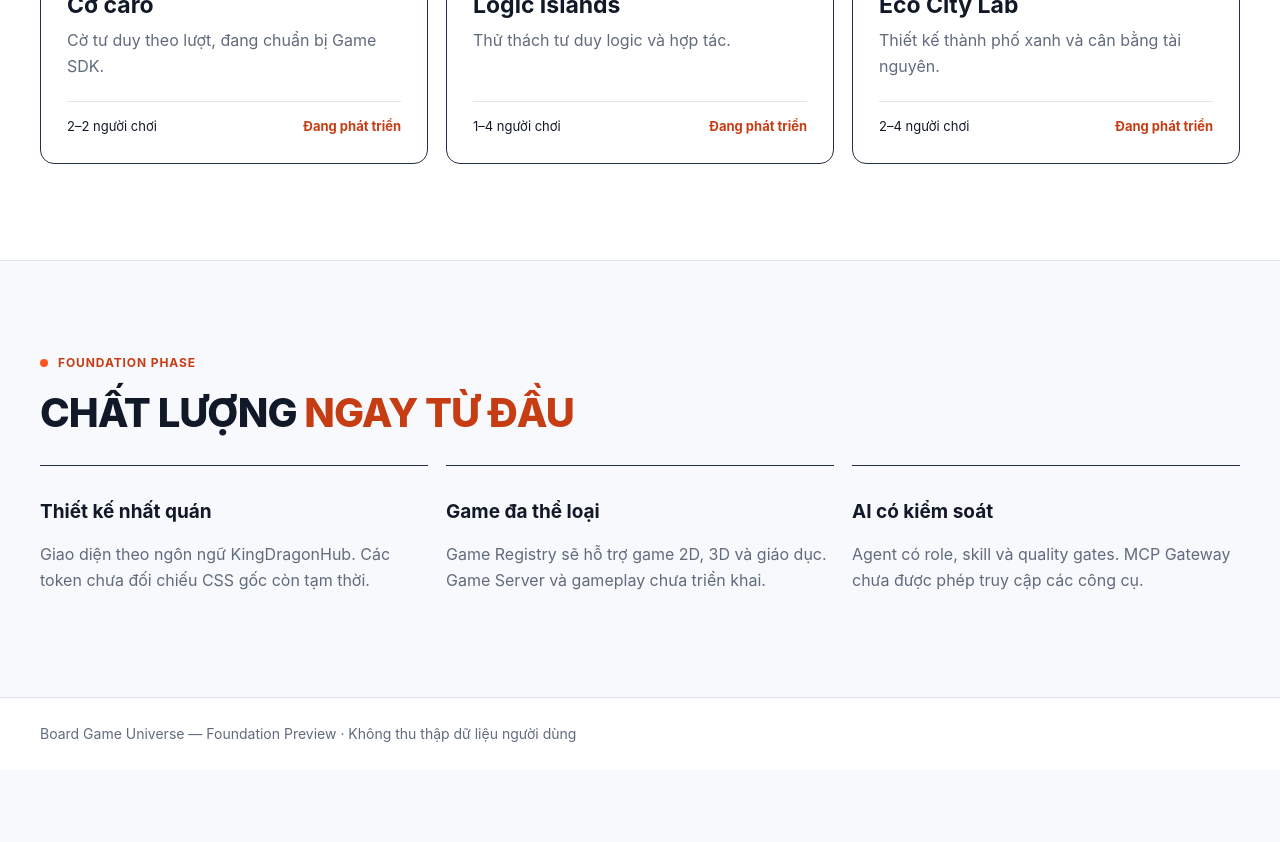
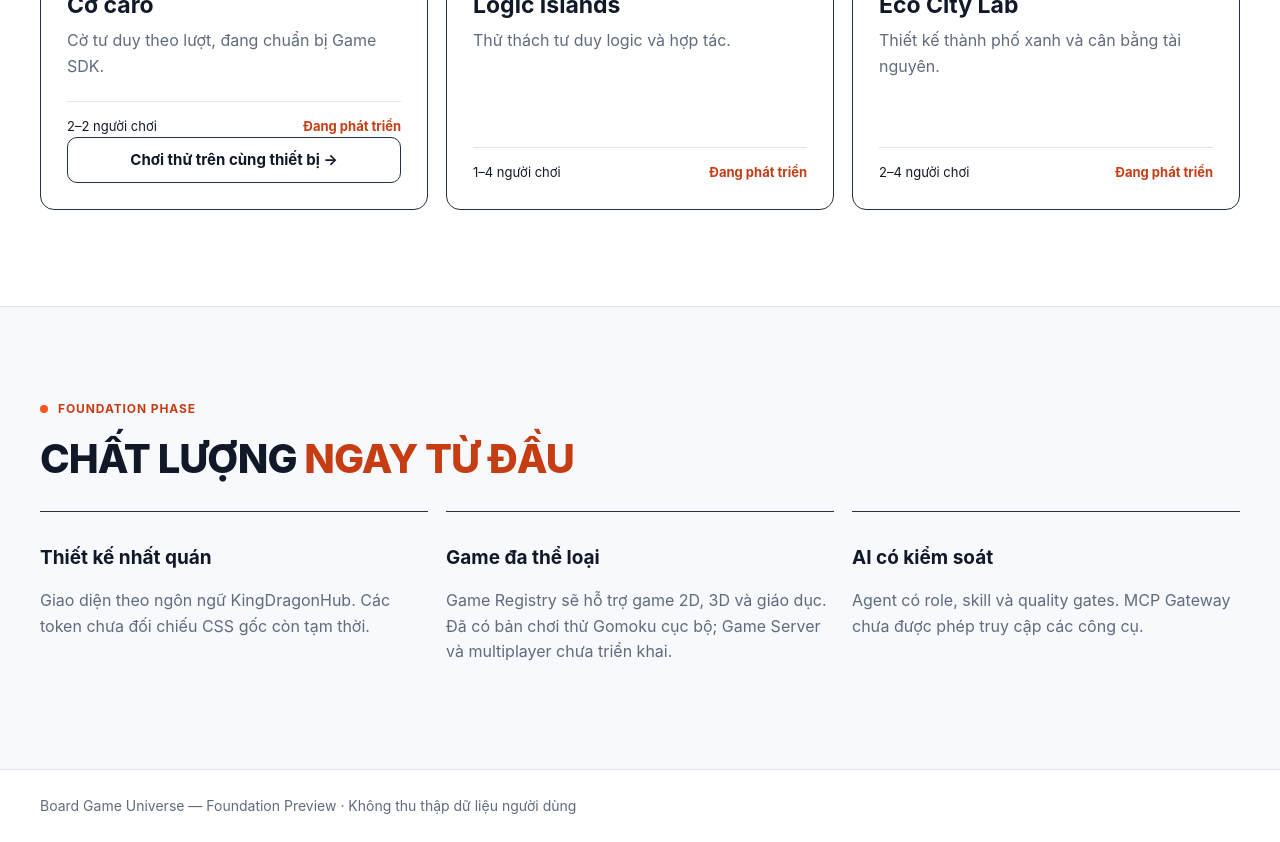
Before and after one commit to quanpl86/Board-Game-Project, a Next.js app in the folder apps/web/: page / in a window 1280 px wide. Shown: the part 980-1822 px from the top of the page. Before the commit the page ends 1750 px from the top, so only its background shows below. Built offline with nearby package versions, Linux system fonts and the light colour scheme.

Commit message:
feat(catalog): link Gomoku local demo without marking game published

```diff
--- a/apps/web/app/page.tsx
+++ b/apps/web/app/page.tsx
@@ -26,13 +26,14 @@ export default function Home() {
             <div className="tag">{game.genre}</div>
             <h3>{game.name}</h3><p>{game.description}</p>
             <div className="card-footer"><span>{game.playersMin}–{game.playersMax} người chơi</span><span className="coming-soon">Đang phát triển</span></div>
+            {game.id === "gomoku" && <a className="button button-outline game-demo-link" href="/games/gomoku/demo">Chơi thử trên cùng thiết bị →</a>}
           </article>)}</div>
       </div></section>
       <section id="foundation" className="foundation container"><div className="eyebrow"><span className="orange-dot"/> FOUNDATION PHASE</div>
         <h2>CHẤT LƯỢNG <span className="accent">NGAY TỪ ĐẦU</span></h2>
         <div className="foundation-grid">
           <div><h3>Thiết kế nhất quán</h3><p>Giao diện theo ngôn ngữ KingDragonHub. Các token chưa đối chiếu CSS gốc còn tạm thời.</p></div>
-          <div><h3>Game đa thể loại</h3><p>Game Registry sẽ hỗ trợ game 2D, 3D và giáo dục. Game Server và gameplay chưa triển khai.</p></div>
+          <div><h3>Game đa thể loại</h3><p>Game Registry sẽ hỗ trợ game 2D, 3D và giáo dục. Đã có bản chơi thử Gomoku cục bộ; Game Server và multiplayer chưa triển khai.</p></div>
           <div><h3>AI có kiểm soát</h3><p>Agent có role, skill và quality gates. MCP Gateway chưa được phép truy cập các công cụ.</p></div>
         </div>
       </section>
```
